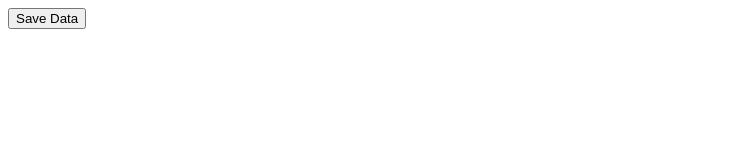
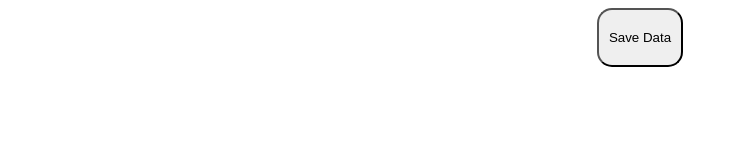
Before and after one commit to acchiii/App-Script-Web-App, a plain HTML site: page index.html in a window 1280 px wide. Shown: the whole page, without its empty margins (0-738 px from the left). Drawn offline with Linux system fonts and the light colour scheme.

Commit message:
Update index.html

```diff
--- a/index.html
+++ b/index.html
@@ -4,7 +4,10 @@
     <base target="_top">
   </head>
   <body>
-    <button id="saveBtn">Save Data</button>
+    <center>
+       <button id="saveBtn" style="padding: 20px 10px; border-radius: 15px; ">Save Data</button>
+    </center>
+
     <script>
   const scriptURL = "https://script.google.com/macros/s/AKfycbxgyRmIZttnwH_lVMmgSfTr9X5XplF6h_9RTGrA9Dv5PunSkkyGuwqwAmZmtunA1M39/exec"; // paste your Web App URL here
 
```
